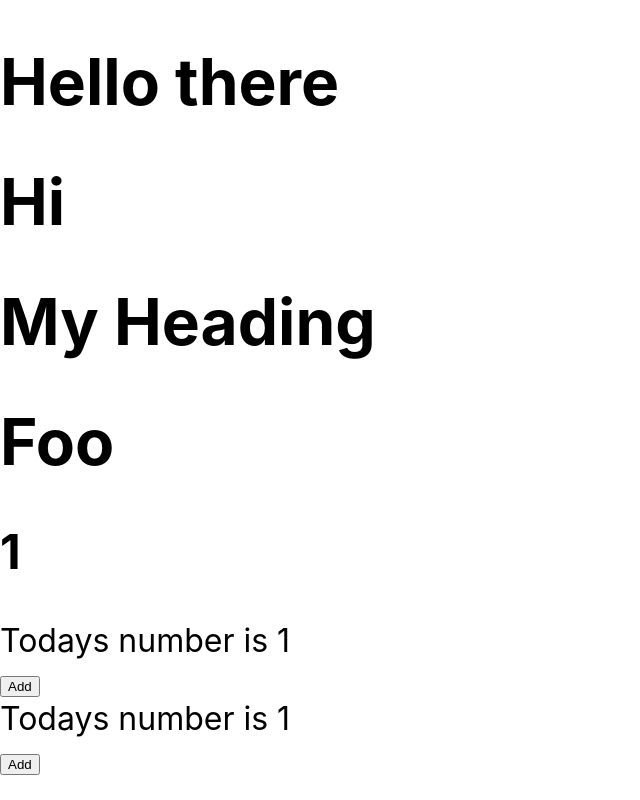
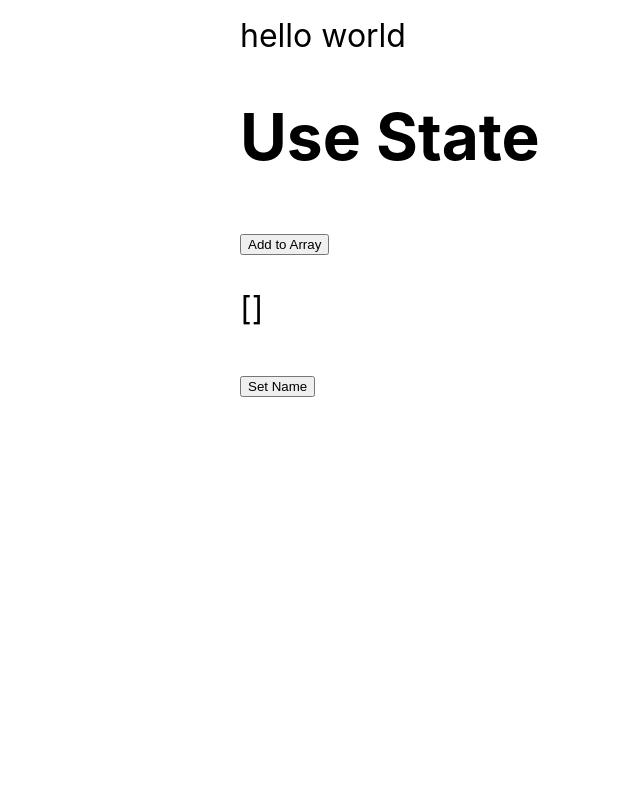
Before and after one commit to mrfinesse47/react-typescript-tutorial, a React (Create React App) app: page / in a window 1280 px wide. Shown: the whole page, without its empty margins (0-640 px from the left). Built offline with nearby package versions, Linux system fonts and the light colour scheme.

Commit message:
completed useState portion of tutorial

```diff
--- a/src/App.tsx
+++ b/src/App.tsx
@@ -1,87 +1,14 @@
-import React, { ReactNode, ReactElement, useState } from "react";
-import logo from "./logo.svg";
-import "./App.css";
-import { title } from "process";
-import { spawn } from "child_process";
+import UseStateComponent from "./UseStateComponent";
 
-//conventional props
+//hooks
 
-//{title?:string} the ? makes a param optional
-
-const Heading = ({ title }: { title: string }) => {
-  return <h1>{title}</h1>;
+const App = () => {
+  return (
+    <div>
+      hello world<h1>Use State</h1>
+      <UseStateComponent />
+    </div>
+  );
 };
 
-const HeadingWithContent = ({
-  children,
-}: {
-  children: ReactNode;
-}): ReactElement => {
-  return <h1>{children}</h1>;
-};
-
-//React node used for tags
-//Returning react element is not necessary because its assumed
-
-//default props
-
-const defaultContainerProps = {
-  heading: <strong>My Heading</strong>,
-};
-
-type ContainerProps = {
-  children: ReactNode;
-} & typeof defaultContainerProps;
-
-function Container({ heading, children }: ContainerProps): ReactElement {
-  return (
-    <div>
-      <h1>{heading}</h1>
-      <h1>{children}</h1>
-    </div>
-  );
-}
-
-Container.defaultProps = defaultContainerProps;
-
-//functional props
-
-function TextWithNumber({
-  children,
-  header,
-}: {
-  children: (num: number) => ReactNode;
-  header?: (num: number) => ReactNode;
-}) {
-  const [state, setState] = React.useState<number>(1); //state is usually infered but if it is 2 types you can use the tag
-  return (
-    <div>
-      {header && <h2>{header?.(state)}</h2>}
-      {/* header is optional */}
-      <div>{children(state)}</div>
-      <div>
-        <button onClick={() => setState((state) => state + 1)}>Add</button>
-      </div>
-    </div>
-  );
-}
-
-function App() {
-  return (
-    <div>
-      <Heading title="Hello there" />
-      <HeadingWithContent>
-        <strong>Hi</strong>
-      </HeadingWithContent>
-      <Container>Foo</Container>
-      <TextWithNumber header={(num: number) => <span>{num}</span>}>
-        {(num: number) => <div>Todays number is {num}</div>}
-      </TextWithNumber>
-      <TextWithNumber>
-        {(num: number) => <div>Todays number is {num}</div>}
-      </TextWithNumber>
-    </div>
-  );
-}
-
 export default App;
--- /dev/null
+++ b/src/UseStateComponent.tsx
@@ -0,0 +1,22 @@
+import { useState } from "react";
+
+const UseStateComponent = () => {
+  const [arr, setArr] = useState<number[]>([]); //a type of array numbers
+  const [name, setName] = useState<null | string>(null); //good is you are receiving something from a server
+  return (
+    <div>
+      <div>
+        <button onClick={() => setArr([...arr, arr.length + 1])}>
+          Add to Array
+        </button>
+        <p>{JSON.stringify(arr)}</p>
+      </div>
+      <div>
+        <button onClick={() => setName("Jack")}>Set Name</button>
+        <h3>{name}</h3>
+      </div>
+    </div>
+  );
+};
+
+export default UseStateComponent;
--- a/src/index.css
+++ b/src/index.css
@@ -1,5 +1,6 @@
 body {
-  margin: 0;
+  margin: 0 auto;
+  padding: 1rem;
   font-family: -apple-system, BlinkMacSystemFont, "Segoe UI", "Roboto", "Oxygen",
     "Ubuntu", "Cantarell", "Fira Sans", "Droid Sans", "Helvetica Neue",
     sans-serif;
```
Also changed, not shown: src/Components.tsx (added, +87 -0 lines), 1 other file (tests, documents, lock files or other folders).
